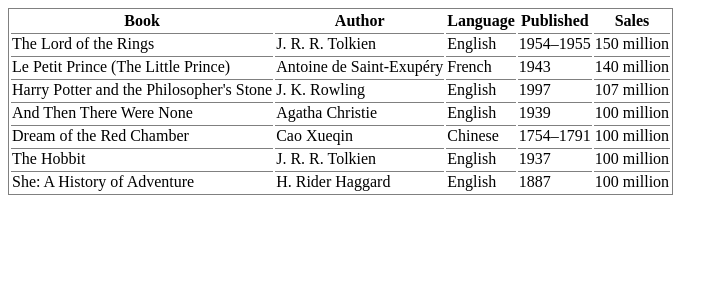
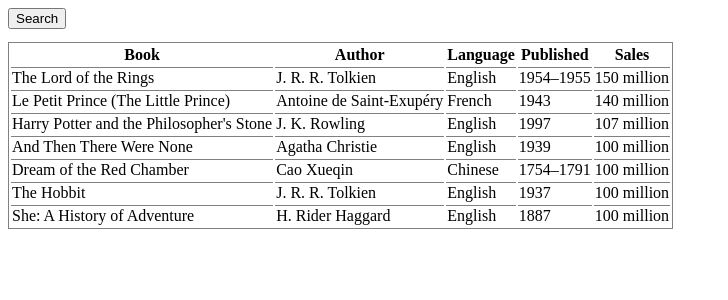
Before and after one commit to matshagam/react-excel, a React (Create React App) app: page / in a window 1280 px wide. Shown: the top 300 px of the page, without its empty margins (0-728 px from the left). Built offline with nearby package versions, Linux system fonts and the light colour scheme.

Commit message:
Add search button

```diff
--- a/src/App.css
+++ b/src/App.css
@@ -9,3 +9,7 @@
 td {
   border-top: 0.04em solid grey;
 }
+
+button {
+  margin-bottom: 1em;
+}
--- a/src/App.js
+++ b/src/App.js
@@ -10,7 +10,8 @@
       data: constData,
       descending: false,
       sortby: null,
-      edit: null
+      edit: null,
+      search: false
     };
   }
 
@@ -48,12 +49,31 @@
     });
   };
 
+  _toggleSearch = () => {
+    this.setState({
+      search: !this.state.search
+    });
+  };
+
   render() {
     const { sortby, descending, data, edit } = this.state;
 
     return (
+      <div>
+        <button onClick={this._toggleSearch}>Search</button>
         <table>
           <thead onClick={this._sort}>
+            {this.state.search ? (
+              <tr onChange={this._search}>
+                {constHeaders.map((_ignore, idx) => {
+                  return (
+                    <td key={idx}>
+                      <input type="text" data-idx={idx} />
+                    </td>
+                  );
+                })}
+              </tr>
+            ) : (
               <tr>
                 {constHeaders.map((title, idx) => {
                   if (sortby === idx) {
@@ -62,6 +82,7 @@
                   return <th key={idx}>{title}</th>;
                 })}
               </tr>
+            )}
           </thead>
           <tbody onDoubleClick={this._showEditor}>
             {data.map((row, rowidx) => {
@@ -87,6 +108,7 @@
             })}
           </tbody>
         </table>
+      </div>
     );
   }
 }
```
Lines whose indentation alone changed are shown as unchanged.
